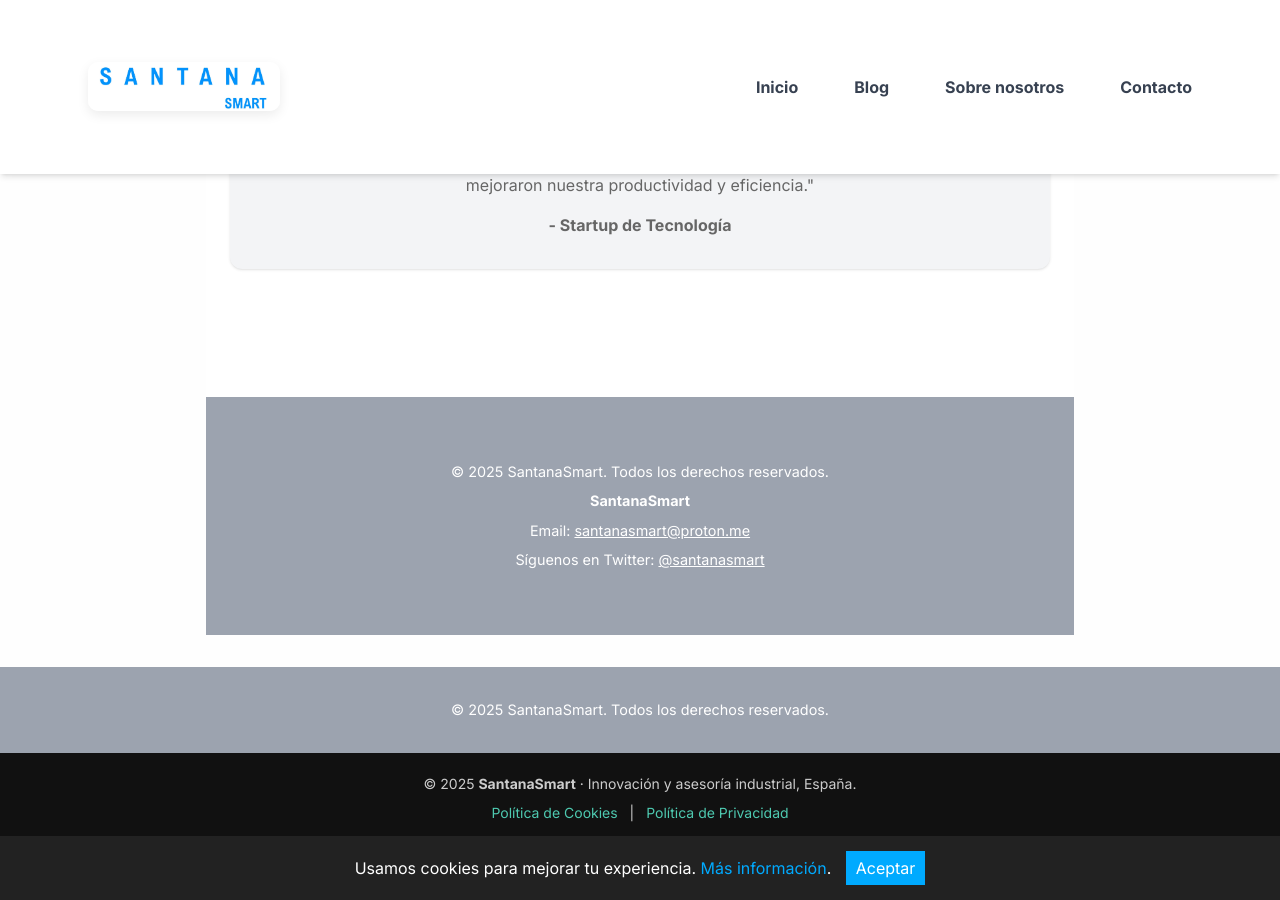
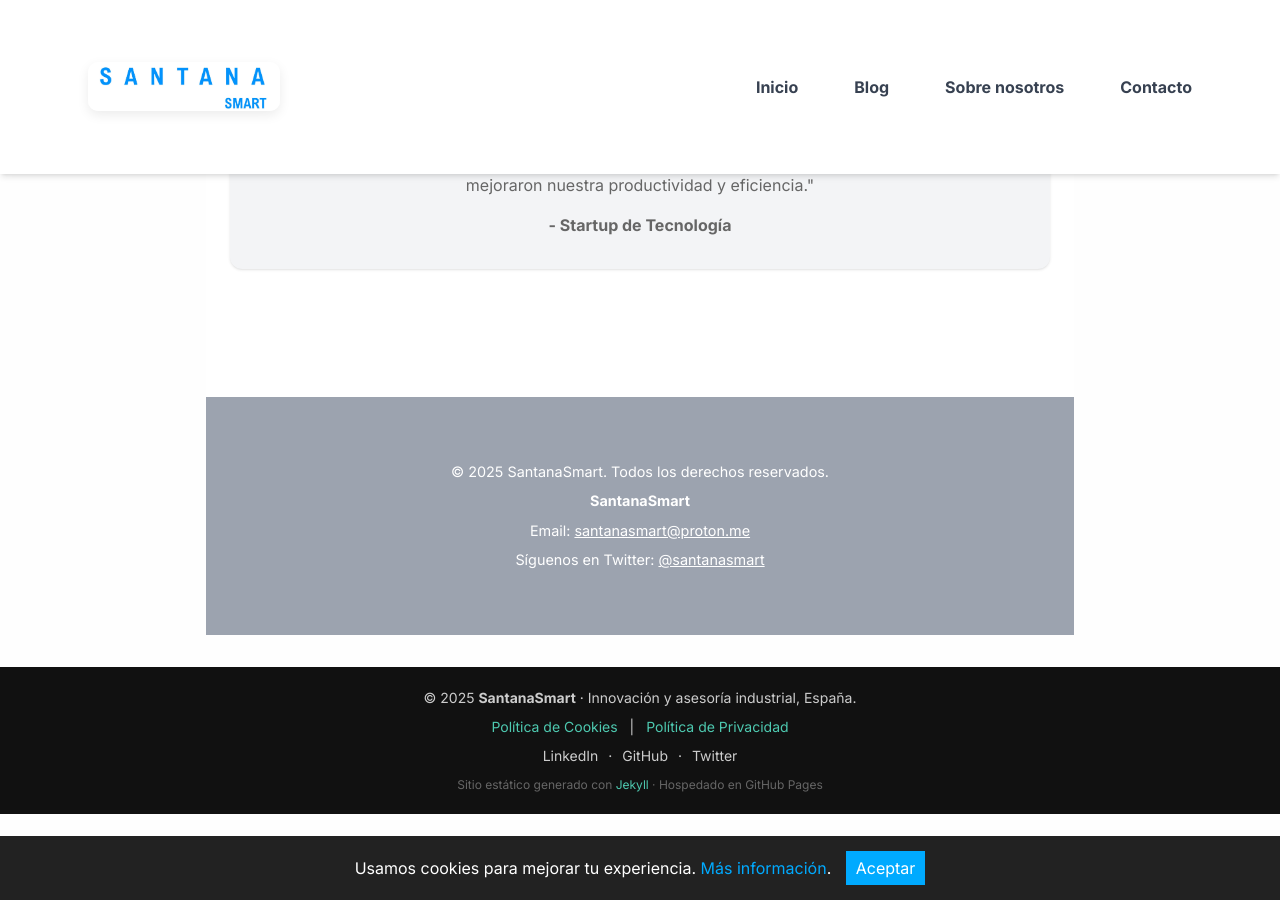
Before and after one commit to santanasmart/santanasmart.github.io, a Jekyll site: the page built from index.md, in a window 1280 px wide and 900 px high, scrolled down 2514 px. Built offline with Jekyll 4.4.1, drawn with Linux system fonts in a browser that asks for light colours; nearby versions of some CDN libraries; comment, search, counter and statistics services are not loaded.

Commit message:
Update default.html

```diff
--- a/_layouts/default.html
+++ b/_layouts/default.html
@@ -119,10 +119,7 @@
   {{ content }}
 </main>
 
-<!-- Footer -->
-<footer class="bg-gray-400 text-white py-8 text-center">
-  <p>&copy; {{ site.time | date: '%Y' }} {{ site.title }}. Todos los derechos reservados.</p>
-</footer>
+<!--antiguo footer -->
 
 <!-- Simple Jekyll Search -->
 <script src="https://unpkg.com/simple-jekyll-search/dest/simple-jekyll-search.min.js"></script>
```
